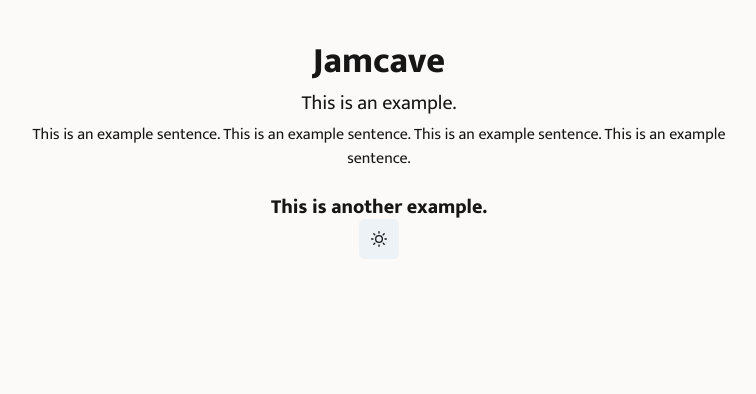
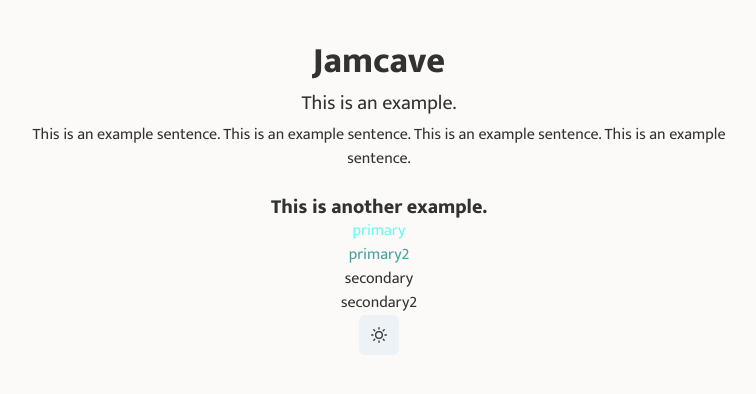
Before and after one commit to linkai101/jamcave, a Next.js app: page / in a window 1280 px wide. Shown: the top 394 px of the page, without its empty margins (261-1017 px from the left). Built offline with nearby package versions, Linux system fonts and the light colour scheme.

Commit message:
Update 404 and theme colors

```diff
--- a/lib/theme.js
+++ b/lib/theme.js
@@ -9,17 +9,17 @@
 const styles = {
   global: props => ({
     body: {
-      color: mode('#161616', '#fbfaf8')(props), // text color (light mode, dark mode)
-      bg: mode('#fbfaf8', '#161616')(props), // background color (light mode, dark mode)
+      color: mode('#323232', '#fbfaf8')(props), // text color (light mode, dark mode)
+      bg: mode('#fbfaf8', '#323232')(props), // background color (light mode, dark mode)
     },
   }),
 };
 
 const colors = {
-  primary: "",
-  primary2: "",
-  secondary: "",
-  secondary2: "",
+  primary: "#66FCF1",
+  primary2: "#45A29E",
+  secondary: "#",
+  secondary2: "#",
   error: "",
   text: {
     onPrimary: "#EEEEEE",
@@ -37,7 +37,7 @@
 const theme = extendTheme({
   config,
   styles,
-  /*colors,*/
+  colors,
   fonts,
 });
 
--- a/pages/index.js
+++ b/pages/index.js
@@ -23,6 +23,11 @@
 
       <Heading as="h3" size="md" mt={6}>This is another example.</Heading>
 
+      <Text color="primary">primary</Text>
+      <Text color="primary2">primary2</Text>
+      <Text color="secondary">secondary</Text>
+      <Text color="secondary2">secondary2</Text>
+
       <ColorModeToggle/>
     </Container>
   );
```
Also changed, not shown: pages/404.js (+22 -14 lines), 1 other file (tests, documents, lock files or other folders).
